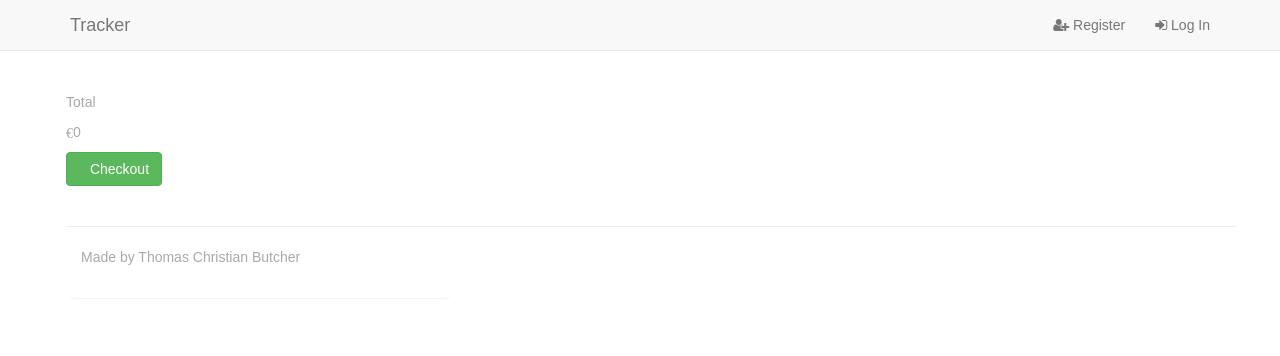
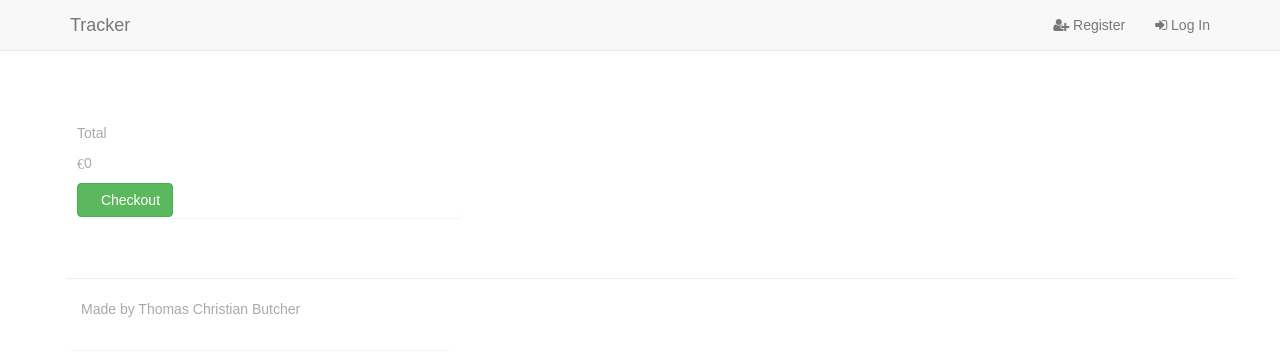
Before and after one commit to stormtrooper88/issue-tracker-milestone-project, a Django app: page /cart/ in a window 1280 px wide. Shown: the top 356 px of the page. Run offline with Django 3.2, Linux system fonts and the light colour scheme; some libraries are stand-ins or nearby versions; some web fonts are replaced.

Commit message:
cleaned up cart html file

```diff
--- a/cart/templates/cart.html
+++ b/cart/templates/cart.html
@@ -33,12 +33,14 @@
 </div>
 {% endfor %}
 <div class="container">
-   <div class="row">
-      <div class="col">
+   <div class="col-xs-10 col-xs-offset-1 col-sm-offset-0 col-sm-6 col-md-4 display panel panel-default">
+      <div class="row row-flex">
+         <div class="col">
          <p>Total</p>
          <p><span class="glyphicon glyphicon-euro" aria-hidden="true"></span>{{ total }}</p>
          <a href="{% url 'checkout' %}" class="btn btn-success" role="button"><span class="glyphicon glyphicon-ok-sign" aria-hidden="true"></span>Checkout</a>
       </div>
    </div>
 </div>
+</div>
 {% endblock %}
```
